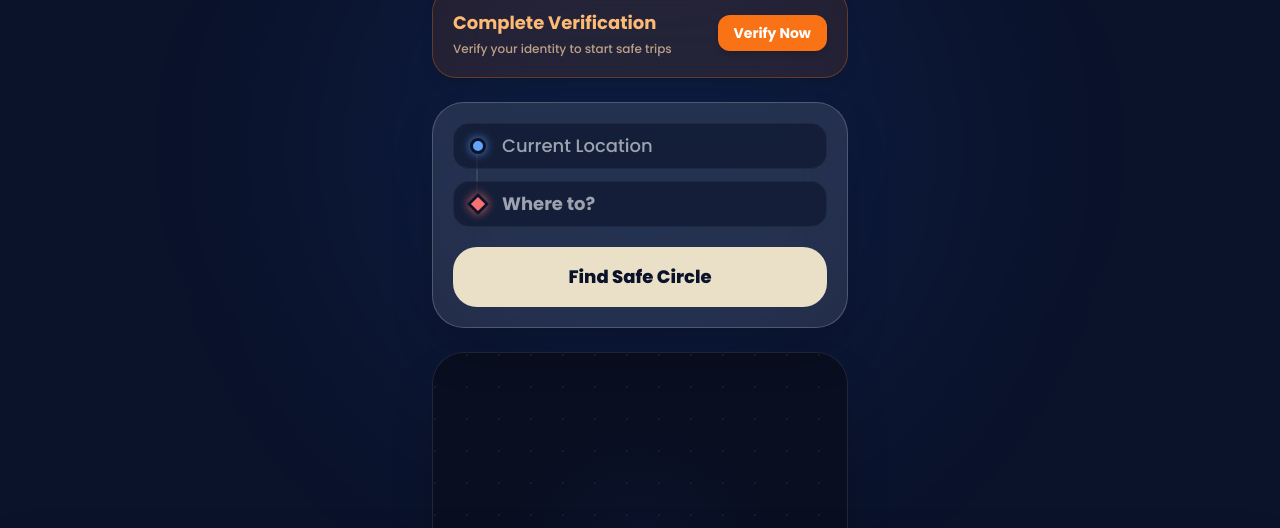
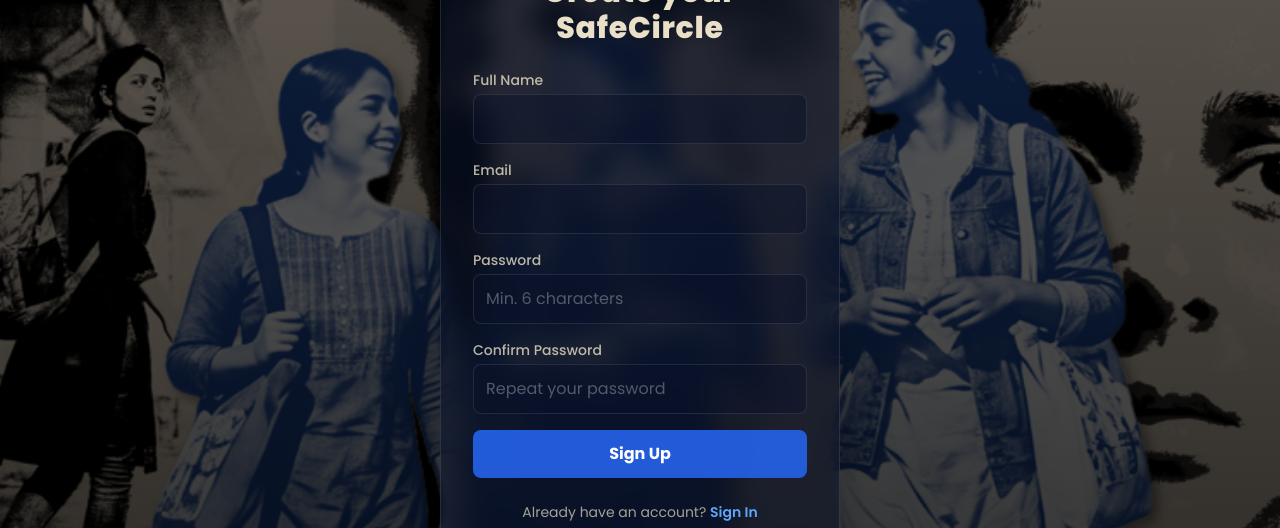
Before and after one commit to MONSTERBOY110/SafeCircles, a React (Vite) app: page /signup in a window 1280 px wide. Before the commit this address led to /dashboard. Shown: the part 152-680 px from the top of the page. Built offline with nearby package versions, Linux system fonts and the light colour scheme; no server answers; the database is empty; sample sign-in values are in the browser's storage.

Commit message:
firestore fixed

```diff
--- a/src/pages/Signup.jsx
+++ b/src/pages/Signup.jsx
@@ -1,19 +1,12 @@
-import React, { useState, useEffect } from 'react';
+import React, { useState } from 'react';
 import { Link, useNavigate } from 'react-router-dom';
-import { useAuth } from '../context/AuthContext';
 import toast from 'react-hot-toast';
+import { createUserWithEmailAndPassword } from 'firebase/auth';
+import { doc, setDoc, serverTimestamp } from 'firebase/firestore';
+import { auth, db } from '../services/firebase';
 
 export default function Signup() {
   const navigate = useNavigate();
-  const { signup, user } = useAuth();
-
-  // Reactively navigate to dashboard the millisecond the user authenticates
-  useEffect(() => {
-    if (user) {
-      navigate('/dashboard', { replace: true });
-    }
-  }, [user, navigate]);
-
   const [name, setName] = useState('');
   const [email, setEmail] = useState('');
   const [password, setPassword] = useState('');
@@ -34,19 +27,58 @@ export default function Signup() {
       return;
     }
 
-    setLoading(true);
+    try {
+      setLoading(true);
 
-    try {
-      // WAIT for signup to complete (auth + firestore write)
-      await signup(email, password, name);
+      console.log('Step 1: Starting authentication...');
+      const userCredential = await createUserWithEmailAndPassword(auth, email, password);
+      const user = userCredential.user;
+
+      console.log('✅ Auth success:', user.uid);
+      console.log('Step 2: Saving to Firestore...');
+
+      const userDocRef = doc(db, 'users', user.uid);
+      console.log('Doc reference created:', userDocRef.path);
+
+      const userData = {
+        uid: user.uid,
+        email: user.email,
+        name: name,
+        isVerified: false,
+        reputation: 0,
+        createdAt: serverTimestamp()
+      };
+
+      console.log('Attempting setDoc with data:', userData);
+
+      try {
+        console.log('📡 Testing Firestore connection...');
+
+        // Try a simple write first
+        await setDoc(userDocRef, userData);
+        console.log('✅ Firestore write success');
+
+      } catch (firestoreError) {
+        console.error('Firestore error details:', {
+          code: firestoreError.code,
+          message: firestoreError.message,
+          name: firestoreError.name
+        });
+        throw firestoreError;
+      }
+      console.log('🎉 All steps complete, navigating to dashboard...');
       toast.success('Account created!');
+      navigate('/dashboard');
+      console.log('📍 Navigate called - should go to /dashboard now');
 
-      // User data is already loaded in context, redirect immediately
-      navigate('/dashboard');
+    } catch (error) {
+      console.error('❌ Signup error:', error);
+      console.error('Error code:', error.code);
+      console.error('Error message:', error.message);
+      console.error('Full error:', error);
 
-    } catch (err) {
-      setError(err.message || 'Signup failed. Please try again.');
-      toast.error(err.message || 'Signup failed');
+      setError(error.message || 'Signup failed. Please try again.');
+      toast.error(error.message);
     } finally {
       setLoading(false);
     }
--- a/src/services/firebase.js
+++ b/src/services/firebase.js
@@ -15,8 +15,9 @@ const firebaseConfig = {
 // Initialize Firebase App
 const app = initializeApp(firebaseConfig);
 
-// Export Firebase Authentication & Firestore Database
-export const auth = getAuth(app);
+// Use standard getFirestore instead of experimental settings
 export const db = getFirestore(app);
 
+export const auth = getAuth(app);
+
 export default app;
```
Also changed, not shown: 1 other file (tests, documents, lock files or other folders).
